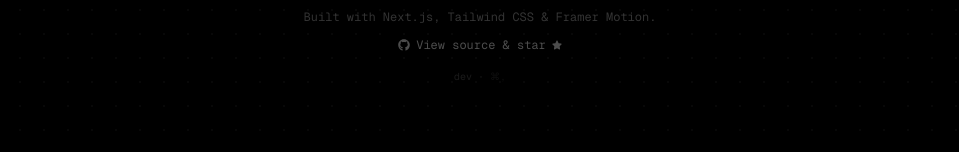
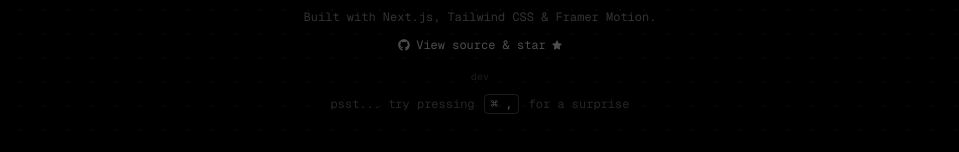
Before and after one commit to Stosiu/nextjs-developer-portfolio, a Next.js app: page /en in a window 1280 px wide. Shown: the part 6458-6610 px from the top of the page, without its empty margins (160-1119 px from the left). Built offline with nearby package versions, Linux system fonts and the light colour scheme; no server answers.

Commit message:
fix: make easter egg hint larger and more readable in footer

```diff
--- a/src/components/sections/footer.tsx
+++ b/src/components/sections/footer.tsx
@@ -81,10 +81,9 @@ export function Footer() {
           </a>
           <p className="mt-2 text-[10px] font-mono text-white/10 hover:text-white/30 transition-colors select-all cursor-default">
             {process.env.NEXT_PUBLIC_COMMIT_SHA}
-            <span className="select-none"> · </span>
-            <span className="select-none text-white/[0.06] hover:text-white/20 transition-colors cursor-help" title="Try ⌘, for a surprise">
-              ⌘,
-            </span>
+          </p>
+          <p className="mt-3 text-xs font-mono text-white/15 select-none">
+            psst... try pressing <kbd className="px-1.5 py-0.5 mx-0.5 rounded border border-white/10 text-white/30">⌘ ,</kbd> for a surprise
           </p>
         </div>
       </div>
```
